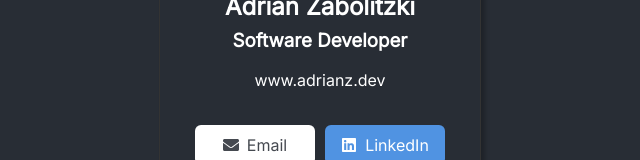
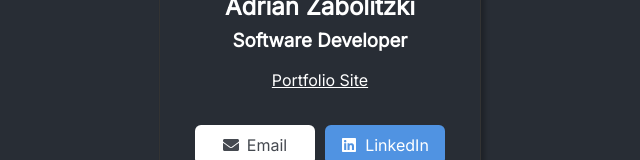
Before and after one commit to ganuza/digital-business-card, a React (Vite) app: page / in a window 1280 px wide. Shown: the part 525-685 px from the top of the page, without its empty margins (320-960 px from the left). Built offline with nearby package versions, Linux system fonts and the light colour scheme.

Commit message:
Add link to portfolio site

```diff
--- a/src/components/Info/Info.jsx
+++ b/src/components/Info/Info.jsx
@@ -5,7 +5,9 @@ function Info() {
     <section className="info section">
       <h1 className="info-header">Adrian Zabolitzki</h1>
       <h3 className="info-role">Software Developer</h3>
-      <p className="website-address">www.adrianz.dev</p>
+      <a href="www.adrianz.dev" className="website-address">
+        Portfolio Site
+      </a>
     </section>
   );
 }
```
